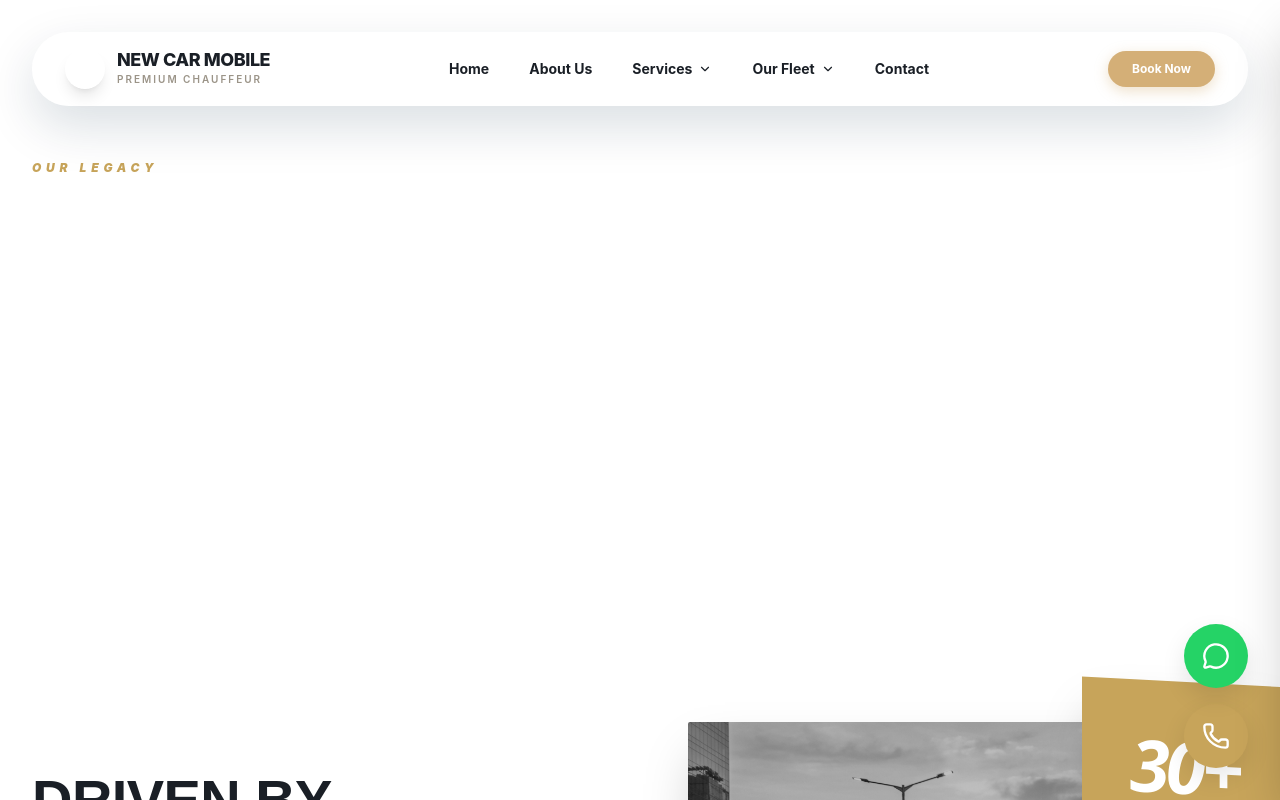
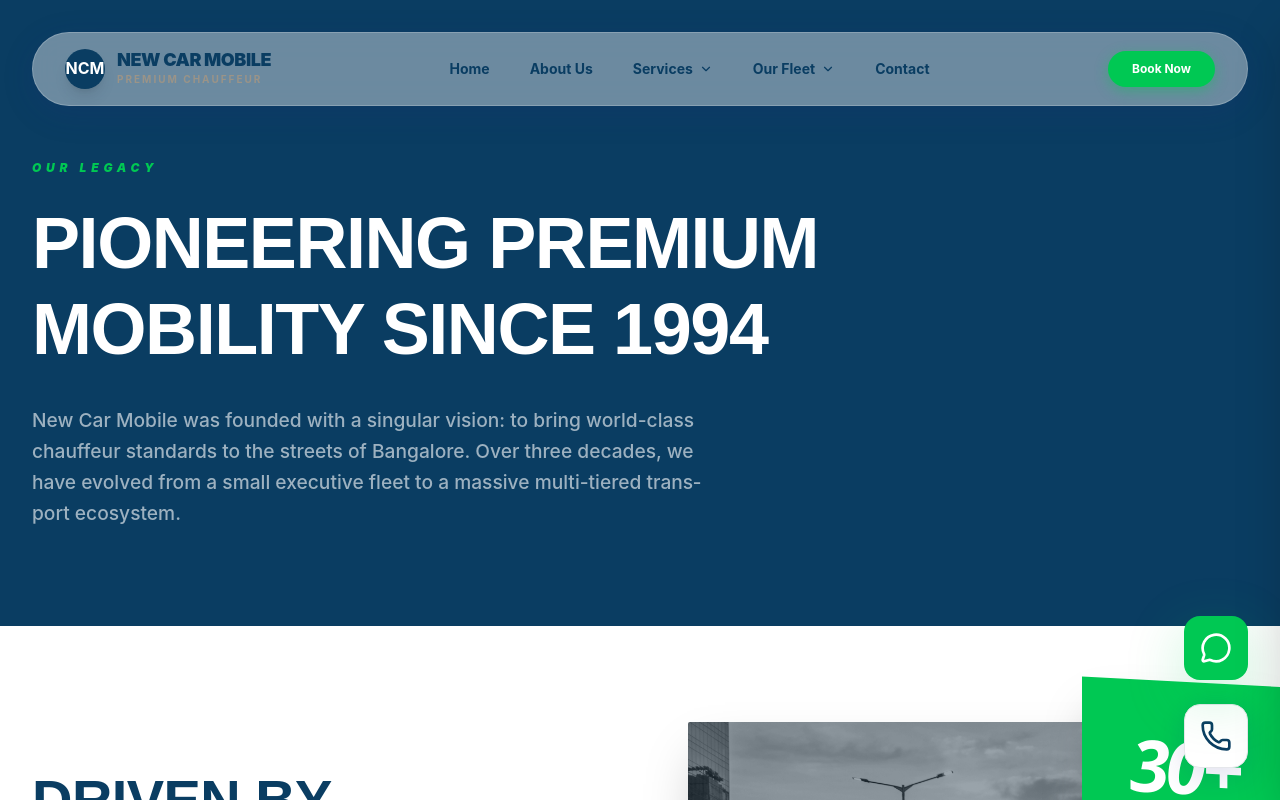
Before and after one commit to rakshithsantosh/newcarmobile, a Next.js app: page /about in a window 1280 px wide. Shown: the top 800 px of the page. Built offline with nearby package versions, Linux system fonts and the light colour scheme.

Commit message:
first version

```diff
--- a/app/globals.css
+++ b/app/globals.css
@@ -5,9 +5,9 @@
 @import url('https://fonts.googleapis.com/css2?family=Inter:wght@300;400;500;600;700;800&family=Outfit:wght@600;700;800&family=Playfair+Display:ital,wght@0,400;0,500;0,600;0,700;1,400;1,600&display=swap');
 
 :root {
-  --navy: #0A2540;
-  --gold: #D4AF77;
-  --gold-dark: #B38E5A;
+  --navy: #0A3D62;
+  --gold: #00C853;
+  --gold-dark: #00A040;
   --white: #FFFFFF;
   --gray-light: #F4F7FA;
   --gray-medium: #E1E8F0;
@@ -113,13 +113,13 @@ p {
   padding: 1rem 2.5rem;
   border-radius: 9999px;
   transition: all 0.4s cubic-bezier(0.165, 0.84, 0.44, 1);
-  box-shadow: 0 4px 14px 0 rgba(212, 175, 119, 0.39);
+  box-shadow: 0 4px 14px 0 rgba(0, 200, 83, 0.39);
 }
 
 .btn-gold:hover {
   background-color: var(--gold-dark);
   transform: scale(1.05);
-  box-shadow: 0 10px 25px rgba(212, 175, 119, 0.6);
+  box-shadow: 0 10px 25px rgba(0, 200, 83, 0.6);
 }
 
 .btn-outline {
@@ -140,7 +140,24 @@ p {
   background-color: var(--gold);
   color: #fff;
   transform: scale(1.05);
-  box-shadow: 0 10px 25px rgba(212, 175, 119, 0.4);
+  box-shadow: 0 10px 25px rgba(0, 200, 83, 0.4);
+}
+
+/* Glassmorphism Utilities */
+.glass-panel {
+  background: rgba(255, 255, 255, 0.05);
+  backdrop-filter: blur(12px);
+  -webkit-backdrop-filter: blur(12px);
+  border: 1px solid rgba(255, 255, 255, 0.1);
+  box-shadow: 0 8px 32px 0 rgba(0, 0, 0, 0.37);
+}
+
+.glass-panel-light {
+  background: rgba(255, 255, 255, 0.7);
+  backdrop-filter: blur(16px);
+  -webkit-backdrop-filter: blur(16px);
+  border: 1px solid rgba(255, 255, 255, 0.4);
+  box-shadow: 0 8px 32px 0 rgba(31, 38, 135, 0.05);
 }
 
 /* Glassmorphism & Cards */
@@ -151,17 +168,17 @@ p {
 }
 
 .card-premium:hover {
-  transform: scale(1.05);
-  box-shadow: 0 25px 50px rgba(212, 175, 119, 0.2);
+  transform: scale(1.03) translateY(-10px);
+  box-shadow: 0 30px 60px rgba(0, 200, 83, 0.15);
   border-color: var(--gold);
   z-index: 10;
 }
 
 /* Pulse Animation for WhatsApp */
 @keyframes pulse-ring {
-  0% { transform: scale(0.8); box-shadow: 0 0 0 0 rgba(37, 211, 102, 0.7); }
-  70% { transform: scale(1); box-shadow: 0 0 0 15px rgba(37, 211, 102, 0); }
-  100% { transform: scale(0.8); box-shadow: 0 0 0 0 rgba(37, 211, 102, 0); }
+  0% { transform: scale(0.8); box-shadow: 0 0 0 0 rgba(0, 200, 83, 0.7); }
+  70% { transform: scale(1); box-shadow: 0 0 0 15px rgba(0, 200, 83, 0); }
+  100% { transform: scale(0.8); box-shadow: 0 0 0 0 rgba(0, 200, 83, 0); }
 }
 
 .pulse-ring {
--- a/components/FloatingActions.tsx
+++ b/components/FloatingActions.tsx
@@ -2,6 +2,7 @@
 
 import React, { useState, useEffect } from "react";
 import { MessageCircle, Phone, ArrowUp } from "lucide-react";
+import { motion, AnimatePresence } from "framer-motion";
 
 const FloatingActions = () => {
   const [showScrollTop, setShowScrollTop] = useState(false);
@@ -17,43 +18,62 @@ const FloatingActions = () => {
   };
 
   return (
-    <div className="fixed bottom-8 right-8 z-[80] flex flex-col gap-4">
-      {/* Scroll to Top */}
-      <button
+    <div className="fixed bottom-8 right-8 z-[80] flex flex-col gap-6">
+      <AnimatePresence>
+        {showScrollTop && (
+          <motion.button
+            initial={{ opacity: 0, scale: 0.5, y: 20 }}
+            animate={{ opacity: 1, scale: 1, y: 0 }}
+            exit={{ opacity: 0, scale: 0.5, y: 20 }}
             onClick={scrollToTop}
-        className={`w-12 h-12 bg-navy text-white flex items-center justify-center rounded-full floating-btn transition-all duration-500 shadow-2xl ${
-          showScrollTop ? "opacity-100 scale-100" : "opacity-0 scale-0 pointer-events-none"
-        }`}
+            className="w-14 h-14 bg-navy text-white flex items-center justify-center rounded-2xl shadow-glass hover:bg-gold transition-all duration-300 group overflow-hidden relative"
           >
-        <ArrowUp size={20} />
-      </button>
+            <div className="absolute inset-0 bg-white/10 opacity-0 group-hover:opacity-100 transition-opacity" />
+            <ArrowUp size={24} className="group-hover:-translate-y-1 transition-transform" />
+          </motion.button>
+        )}
+      </AnimatePresence>
 
+      <motion.div
+        initial={{ opacity: 0, scale: 0.5, y: 20 }}
+        animate={{ opacity: 1, scale: 1, y: 0 }}
+        transition={{ delay: 0.1 }}
+        className="relative flex flex-col gap-6"
+      >
         {/* Primary WhatsApp */}
-      <div className="relative">
-        <div className="absolute inset-0 rounded-full pulse-ring pointer-events-none"></div>
+        <div className="relative group">
+          <div className="absolute inset-[-12px] rounded-full bg-gold/20 blur-xl opacity-0 group-hover:opacity-100 transition-opacity duration-500 animate-pulse" />
+          <div className="absolute inset-0 rounded-full pulse-ring pointer-events-none" />
           <a
             href="https://wa.me/919845031627"
             target="_blank"
             rel="noopener noreferrer"
-          className="relative w-16 h-16 bg-[#25D366] text-white flex items-center justify-center rounded-full floating-btn group z-10"
+            className="relative w-16 h-16 bg-gold text-white flex items-center justify-center rounded-2xl shadow-glow group/btn z-10 transition-all duration-500 hover:scale-110 hover:-rotate-3"
           >
-          <MessageCircle size={28} className="transition-transform group-hover:scale-110" />
-          <div className="absolute right-full mr-4 bg-white text-navy text-[10px] font-black py-2 px-4 rounded-md uppercase tracking-tight whitespace-nowrap opacity-0 invisible group-hover:opacity-100 group-hover:visible transition-all shadow-xl border border-gray-light">
-            Chat with NCM Concierge
+            <MessageCircle size={32} className="transition-transform group-hover/btn:scale-110" />
+
+            {/* Tooltip */}
+            <div className="absolute right-full mr-6 top-1/2 -translate-y-1/2 bg-navy/95 backdrop-blur-xl text-white text-[11px] font-black py-3 px-6 rounded-xl uppercase tracking-widest whitespace-nowrap opacity-0 invisible group-hover:opacity-100 group-hover:visible transition-all duration-500 shadow-2xl border border-white/10 translate-x-4 group-hover:translate-x-0">
+              Direct Concierge
             </div>
           </a>
         </div>
 
         {/* Phone Call */}
+        <div className="relative group">
           <a
             href="tel:08026577886"
-        className="w-16 h-16 bg-gold text-white flex items-center justify-center rounded-full floating-btn group shadow-[0_10px_30px_rgba(212,175,119,0.4)]"
+            className="w-16 h-16 bg-white text-navy flex items-center justify-center rounded-2xl shadow-glass group/btn border border-gray-medium transition-all duration-500 hover:scale-110 hover:rotate-3"
           >
-        <Phone size={28} className="transition-transform group-hover:rotate-12" />
-        <div className="absolute right-full mr-4 bg-white text-navy text-[10px] font-black py-2 px-4 rounded-md uppercase tracking-tight whitespace-nowrap opacity-0 invisible group-hover:opacity-100 group-hover:visible transition-all shadow-xl border border-gray-light">
-          Call Dispatch Office
+            <Phone size={32} className="transition-transform group-hover/btn:scale-110" />
+
+            {/* Tooltip */}
+            <div className="absolute right-full mr-6 top-1/2 -translate-y-1/2 bg-navy/95 backdrop-blur-xl text-white text-[11px] font-black py-3 px-6 rounded-xl uppercase tracking-widest whitespace-nowrap opacity-0 invisible group-hover:opacity-100 group-hover:visible transition-all duration-500 shadow-2xl border border-white/10 translate-x-4 group-hover:translate-x-0">
+              Instant Dispatch
             </div>
           </a>
+        </div>
+      </motion.div>
     </div>
   );
 };
--- a/components/Hero.tsx
+++ b/components/Hero.tsx
@@ -21,6 +21,19 @@ const Hero = () => {
     return () => clearInterval(timer);
   }, []);
 
+  const containerVariants = {
+    hidden: { opacity: 0 },
+    show: {
+      opacity: 1,
+      transition: { staggerChildren: 0.2, delayChildren: 0.3 }
+    }
+  };
+
+  const itemVariants = {
+    hidden: { opacity: 0, y: 30 },
+    show: { opacity: 1, y: 0, transition: { duration: 0.8, ease: [0.16, 1, 0.3, 1] } }
+  };
+
   return (
     <section className="relative min-h-[100svh] w-full bg-navy overflow-hidden flex items-center pt-32 pb-48">
 
@@ -28,8 +41,8 @@ const Hero = () => {
       <AnimatePresence mode="popLayout">
         <motion.div
            key={current}
-           initial={{ opacity: 0 }}
-           animate={{ opacity: 1 }}
+           initial={{ opacity: 0, scale: 1.05 }}
+           animate={{ opacity: 1, scale: 1 }}
            exit={{ opacity: 0 }}
            transition={{ duration: 1.5, ease: "easeInOut" }}
            className="absolute inset-0 z-0"
@@ -50,50 +63,51 @@ const Hero = () => {
       <div className="ncm-container relative z-20 h-full flex flex-col justify-center">
 
         <motion.div
-          initial={{ opacity: 0, y: 20 }}
-          animate={{ opacity: 1, y: 0 }}
-          transition={{ duration: 1, delay: 0.2 }}
+          variants={containerVariants}
+          initial="hidden"
+          animate="show"
           className="max-w-2xl transform translate-y-8"
         >
           {/* Headline - Playfair Display (Serif) */}
-          <h1
-            className="text-white tracking-tight leading-[1.1] drop-shadow-2xl"
+          <motion.h1
+            variants={itemVariants}
+            className="text-white tracking-tight leading-[1.1] drop-shadow-2xl text-5xl md:text-7xl lg:text-8xl"
             style={{ fontFamily: "'Playfair Display', serif", fontWeight: 600 }}
           >
             Arrive On Time.<br/>
             In Style.<br/>
             <span className="text-gold italic font-normal">Every Time.</span>
-          </h1>
+          </motion.h1>
 
-          <div className="w-16 h-[2px] bg-gold my-8" />
+          <motion.div variants={itemVariants} className="w-16 h-[2px] bg-gold my-8" />
 
           {/* Subheading - Inter (Sans-Serif) */}
-          <p className="text-white/80 text-lg md:text-xl font-light leading-relaxed mb-10 max-w-xl font-sans drop-shadow-md">
+          <motion.p variants={itemVariants} className="text-white/80 text-lg md:text-xl font-light leading-relaxed mb-10 max-w-xl font-sans drop-shadow-md">
             Premium chauffeur experiences engineered for execution. Seamless airport transfers, dedicated corporate travel, and elite event transportation across Bangalore.
-          </p>
+          </motion.p>
 
           {/* Action Area */}
-          <div className="flex flex-col sm:flex-row items-start sm:items-center gap-6 mb-4">
-            <button className="btn-gold group flex items-center gap-3 !px-8 !py-4 text-sm tracking-widest uppercase shadow-[0_0_40px_rgba(212,175,119,0.3)] hover:shadow-[0_0_60px_rgba(212,175,119,0.5)]">
+          <motion.div variants={itemVariants} className="flex flex-col sm:flex-row items-start sm:items-center gap-6 mb-4">
+            <button className="btn-gold group flex items-center gap-3 !px-8 !py-4 text-sm tracking-widest uppercase shadow-[0_0_40px_rgba(0,200,83,0.3)] hover:shadow-[0_0_60px_rgba(0,200,83,0.5)]">
               Reserve Your Chauffeur
               <ArrowRight size={16} className="group-hover:translate-x-1 transition-transform" />
             </button>
 
-            <button className="btn-outline !border-white/50 !text-white hover:!bg-white hover:!border-white hover:!text-navy !px-8 !py-4 text-sm tracking-widest uppercase">
+            <button className="glass-panel text-white hover:bg-white hover:text-navy px-8 py-4 text-sm tracking-widest uppercase font-bold transition-all rounded-full border border-white/30">
               View Fleet
             </button>
-          </div>
+          </motion.div>
 
           {/* Microcopy under CTAs */}
-          <div className="flex items-center gap-2 mb-16 text-white/50">
+          <motion.div variants={itemVariants} className="flex items-center gap-2 mb-16 text-white/50">
             <Clock size={14} className="text-gold" />
             <p className="text-[10px] font-black tracking-[0.2em] uppercase mt-0.5">
               Available 24/7 &bull; Instant Confirmation
             </p>
-          </div>
+          </motion.div>
 
           {/* Trust Signals Horizontal Row */}
-          <div className="flex flex-wrap items-center gap-x-8 gap-y-6 pt-8 border-t border-white/10">
+          <motion.div variants={itemVariants} className="flex flex-wrap items-center gap-x-8 gap-y-6 pt-8 border-t border-white/10 glass-panel mt-12 p-6 rounded-2xl">
 
             <div className="flex items-center gap-3">
               <Award size={24} strokeWidth={1.5} className="text-gold" />
@@ -127,7 +141,7 @@ const Hero = () => {
               </div>
             </div>
 
-          </div>
+          </motion.div>
 
         </motion.div>
       </div>
--- a/components/Navbar.tsx
+++ b/components/Navbar.tsx
@@ -21,21 +21,21 @@ const Navbar = () => {
 
       {/* Main Bar - Floating Rounded Glossy Pill */}
       <nav
-        className={`fixed left-1/2 -translate-x-1/2 w-[95%] max-w-7xl z-[100] transition-all duration-700 rounded-full border border-white/40 shadow-[0_20px_50px_rgba(10,37,64,0.15)] ${
+        className={`fixed left-1/2 -translate-x-1/2 w-[95%] max-w-7xl z-[100] transition-all duration-700 rounded-full border border-white/20 shadow-glass ${
           scrolled
-            ? "top-4 bg-white/70 backdrop-blur-3xl py-2.5"
-            : "top-8 bg-white/30 backdrop-blur-xl py-4"
+            ? "top-4 bg-white/80 backdrop-blur-2xl py-2.5"
+            : "top-8 bg-white/40 backdrop-blur-lg py-4"
         }`}
       >
         <div className="ncm-container flex items-center justify-between">
           {/* Logo */}
-          <Link href="/" className="flex items-center gap-3">
-            <div className="w-10 h-10 bg-navy rounded-full flex items-center justify-center font-bold text-white shadow-lg">
+          <Link href="/" className="flex items-center gap-3 group">
+            <div className="w-10 h-10 bg-navy rounded-full flex items-center justify-center font-bold text-white shadow-lg group-hover:bg-gold group-hover:shadow-glow transition-all duration-500">
               NCM
             </div>
             <div className="flex flex-col">
-              <span className="text-navy font-extrabold text-lg leading-none tracking-tight">NEW CAR MOBILE</span>
-              <span className="text-[10px] text-muted font-semibold tracking-[0.2em] uppercase mt-0.5">Premium Chauffeur</span>
+              <span className="text-navy font-black text-lg leading-none tracking-tight group-hover:text-navy/80 transition-colors">NEW CAR MOBILE</span>
+              <span className="text-[10px] text-muted font-bold tracking-[0.2em] uppercase mt-0.5 group-hover:text-gold transition-colors">Premium Chauffeur</span>
             </div>
           </Link>
 
--- a/tailwind.config.ts
+++ b/tailwind.config.ts
@@ -11,14 +11,15 @@ const config: Config = {
         ink: "#050505",
         graphite: "#0a0a0a",
         line: "rgba(255,255,255,0.1)",
-        gold: "#c7a45a",
+        gold: "#00C853", // Using gold variable for our emerald accent as per instructions
         cream: "#f6f2eb",
-        muted: "#9b9488"
+        muted: "#9b9488",
+        navy: "#0A3D62"
       },
       boxShadow: {
-        glow: "0 18px 60px rgba(199, 164, 90, 0.24)",
+        glow: "0 18px 60px rgba(0, 200, 83, 0.24)", // Emerald glow
         lift: "0 20px 50px rgba(0, 0, 0, 0.5)",
-        glass: "0 4px 30px rgba(0, 0, 0, 0.1)"
+        glass: "0 8px 32px 0 rgba(31, 38, 135, 0.15)" // Stronger glass shadow
       },
       animation: {
         'fade-in-up': 'fadeInUp 0.8s cubic-bezier(0.16, 1, 0.3, 1) forwards',
```
Also changed, not shown: app/page.tsx (+65 -31 lines), components/FleetGrid.tsx (+5 -4 lines), components/ProcessSection.tsx (+13 -14 lines), components/StatsCounter.tsx (+13 -13 lines), components/Testimonials.tsx (+15 -12 lines), 2 other files (tests, documents, lock files or other folders). Lines whose indentation alone changed are shown as unchanged.
